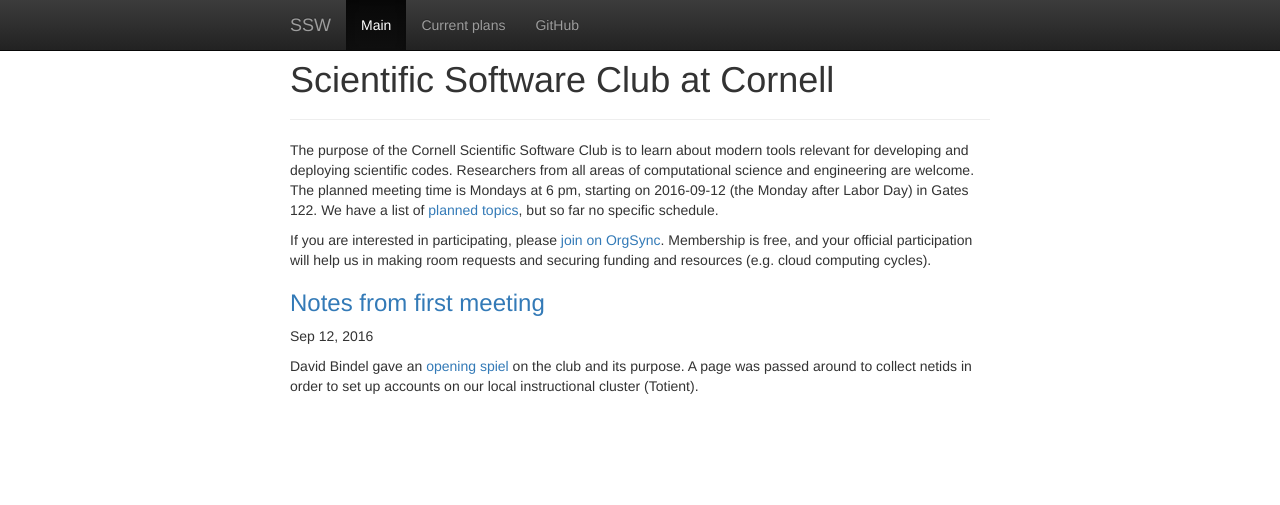
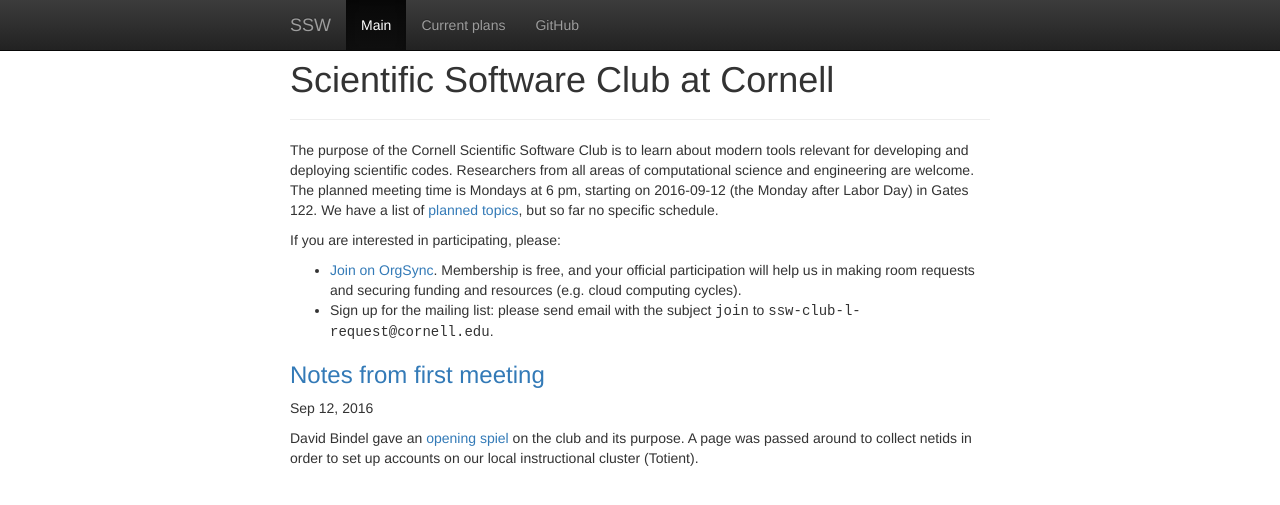
Before and after one commit to cornell-ssw/cornell-ssw.github.io, a Jekyll site: the page built from index.html, in a window 1280 px wide. Shown: the top 505 px of the page. Built offline with Jekyll 4.4.1, drawn with Linux system fonts in a browser that asks for light colours; nearby versions of some CDN libraries.

Commit message:
Update to indicate how to join mailing list.

```diff
--- a/index.html
+++ b/index.html
@@ -13,12 +13,20 @@
 </p>
 
 <p>
-If you are interested in participating, please
-<a href="https://orgsync.com/145925/chapter">join on OrgSync</a>.
-Membership is free, and your official
-participation will help us in making room requests and securing funding
-and resources (e.g. cloud computing cycles).
+If you are interested in participating, please:
 </p>
+<ul>
+  <li>
+    <a href="https://orgsync.com/145925/chapter">Join on OrgSync</a>.
+    Membership is free, and your official
+    participation will help us in making room requests and securing funding
+    and resources (e.g. cloud computing cycles).
+  </li>
+  <li>
+    Sign up for the mailing list: please send email with the
+    subject <tt>join</tt> to <tt>ssw-club-l-request@cornell.edu</tt>.
+  </li>
+</ul>
 
 {% for post in site.posts %}
 <div>
```
